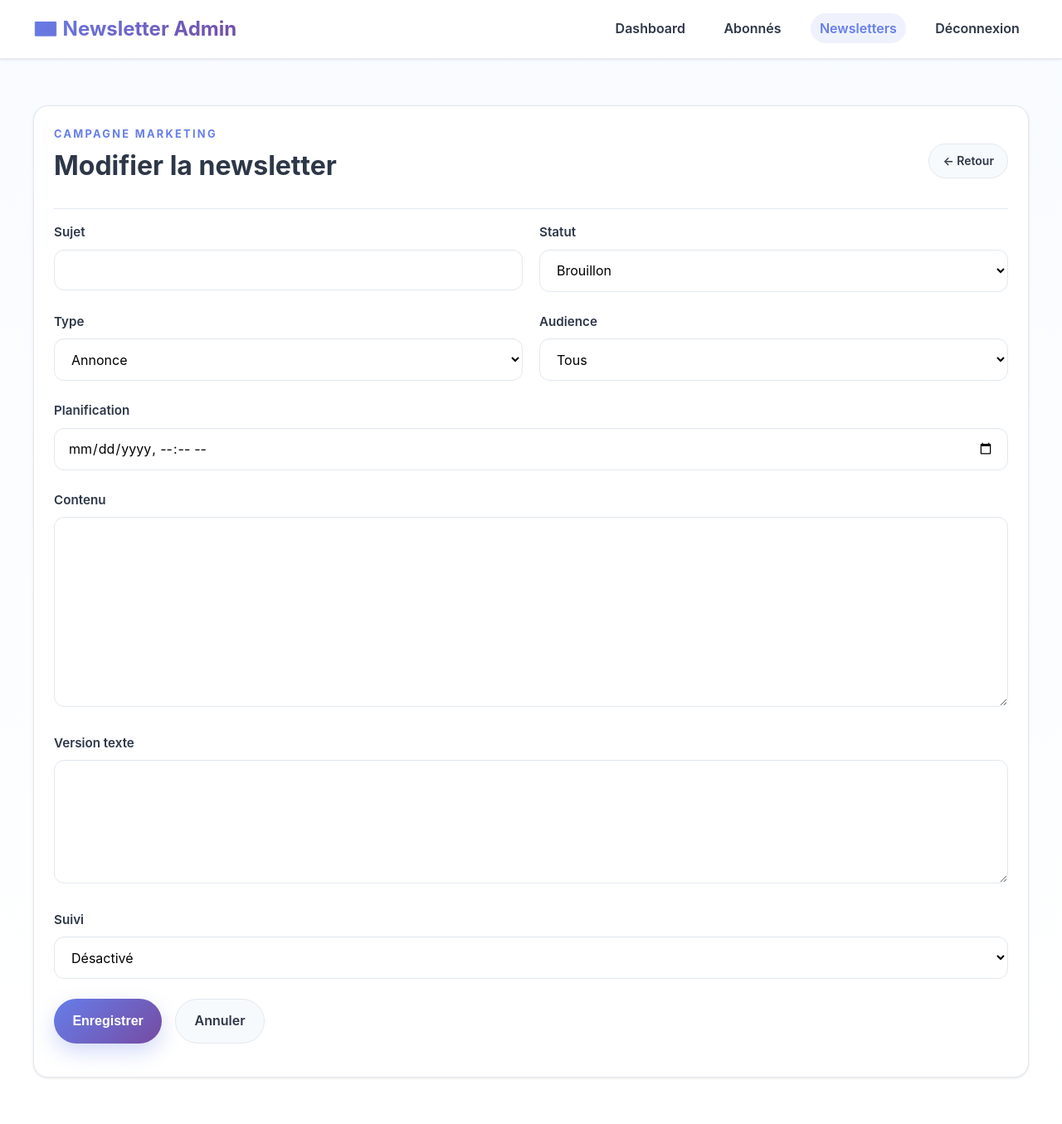
After one commit to dontka/newsletter-marketing, a PHP site: template src/Views/newsletter/edit.php in a window 1280 px wide. The commit adds this page. Shown: the whole page at 83% size. Run offline with PHP 8.4, Linux system fonts and the light colour scheme; the template is opened without the code that fills it, so the values that code supplies are empty; some libraries are stand-ins or nearby versions.

Commit message:
Add edit, update, and delete functionality for newsletters

```diff
--- a/src/App.php
+++ b/src/App.php
@@ -55,6 +55,9 @@ class App
         $this->router->add('GET', '/newsletter', [$newsletter, 'list']);
         $this->router->add('GET', '/newsletter/create', [$newsletter, 'create']);
         $this->router->add('POST', '/newsletter/save', [$newsletter, 'save']);
+        $this->router->add('GET', '/newsletter/edit', [$newsletter, 'edit']);
+        $this->router->add('POST', '/newsletter/update', [$newsletter, 'update']);
+        $this->router->add('POST', '/newsletter/delete', [$newsletter, 'delete']);
 
         $subscribers = new SubscribersController();
         $this->router->add('GET', '/subscribers', [$subscribers, 'list']);
--- /dev/null
+++ b/src/Views/newsletter/edit.php
@@ -0,0 +1,108 @@
+<?php
+?><!DOCTYPE html>
+<html lang="fr">
+<head>
+    <meta charset="UTF-8">
+    <meta name="viewport" content="width=device-width, initial-scale=1.0">
+    <title>Modifier la newsletter</title>
+    <link rel="stylesheet" href="https://cdn.jsdelivr.net/npm/quill@1.3.7/dist/quill.snow.css">
+    <link rel="stylesheet" href="/public/assets/style.css">
+</head>
+<body>
+<nav class="navbar">
+    <div class="container navbar-container">
+        <div class="navbar-brand">📧 Newsletter Admin</div>
+        <ul class="navbar-menu">
+            <li><a href="/admin/dashboard">Dashboard</a></li>
+            <li><a href="/subscribers">Abonnés</a></li>
+            <li><a href="/newsletter" class="active">Newsletters</a></li>
+            <li><a href="/admin/logout">Déconnexion</a></li>
+        </ul>
+    </div>
+</nav>
+
+<div class="container page-section">
+    <div class="card">
+        <div class="card-header">
+            <div class="flex-between">
+                <div>
+                    <p class="section-label">Campagne marketing</p>
+                    <h2>Modifier la newsletter</h2>
+                </div>
+                <a href="/newsletter" class="btn btn-secondary btn-sm">← Retour</a>
+            </div>
+        </div>
+
+        <form method="post" action="/newsletter/update" class="card-body">
+            <input type="hidden" name="id" value="<?= (int) $newsletter['id'] ?>">
+            <div class="row">
+                <div class="col">
+                    <div class="form-group">
+                        <label for="subject">Sujet</label>
+                        <input type="text" id="subject" name="subject" value="<?= htmlspecialchars($newsletter['subject'], ENT_QUOTES, 'UTF-8') ?>" required>
+                    </div>
+                </div>
+                <div class="col">
+                    <div class="form-group">
+                        <label for="status">Statut</label>
+                        <select id="status" name="status">
+                            <option value="draft" <?= $newsletter['status'] === 'draft' ? 'selected' : '' ?>>Brouillon</option>
+                            <option value="scheduled" <?= $newsletter['status'] === 'scheduled' ? 'selected' : '' ?>>Programmé</option>
+                            <option value="sending" <?= $newsletter['status'] === 'sending' ? 'selected' : '' ?>>Envoi</option>
+                            <option value="sent" <?= $newsletter['status'] === 'sent' ? 'selected' : '' ?>>Envoyé</option>
+                        </select>
+                    </div>
+                </div>
+            </div>
+            <div class="row">
+                <div class="col">
+                    <div class="form-group">
+                        <label for="campaign_type">Type</label>
+                        <select id="campaign_type" name="campaign_type">
+                            <option value="announcement" <?= $newsletter['campaign_type'] === 'announcement' ? 'selected' : '' ?>>Annonce</option>
+                            <option value="promotion" <?= $newsletter['campaign_type'] === 'promotion' ? 'selected' : '' ?>>Promotion</option>
+                            <option value="educational" <?= $newsletter['campaign_type'] === 'educational' ? 'selected' : '' ?>>Éducation</option>
+                            <option value="product" <?= $newsletter['campaign_type'] === 'product' ? 'selected' : '' ?>>Produit</option>
+                        </select>
+                    </div>
+                </div>
+                <div class="col">
+                    <div class="form-group">
+                        <label for="audience">Audience</label>
+                        <select id="audience" name="audience">
+                            <option value="all" <?= $newsletter['audience'] === 'all' ? 'selected' : '' ?>>Tous</option>
+                            <option value="active" <?= $newsletter['audience'] === 'active' ? 'selected' : '' ?>>Actifs</option>
+                            <option value="new" <?= $newsletter['audience'] === 'new' ? 'selected' : '' ?>>Nouveaux</option>
+                            <option value="vip" <?= $newsletter['audience'] === 'vip' ? 'selected' : '' ?>>VIP</option>
+                        </select>
+                    </div>
+                </div>
+            </div>
+            <div class="form-group">
+                <label for="scheduled_at">Planification</label>
+                <input type="datetime-local" id="scheduled_at" name="scheduled_at" value="<?= htmlspecialchars($newsletter['scheduled_at'] ?? '', ENT_QUOTES, 'UTF-8') ?>">
+            </div>
+            <div class="form-group">
+                <label for="content">Contenu</label>
+                <textarea id="content" name="content" rows="10" required><?= htmlspecialchars($newsletter['content'], ENT_QUOTES, 'UTF-8') ?></textarea>
+            </div>
+            <div class="form-group">
+                <label for="plain_text">Version texte</label>
+                <textarea id="plain_text" name="plain_text" rows="6"><?= htmlspecialchars($newsletter['plain_text'] ?? '', ENT_QUOTES, 'UTF-8') ?></textarea>
+            </div>
+            <div class="form-group">
+                <label for="tracking">Suivi</label>
+                <select id="tracking" name="tracking">
+                    <option value="1" <?= !empty($newsletter['tracking_enabled']) ? 'selected' : '' ?>>Activé</option>
+                    <option value="0" <?= empty($newsletter['tracking_enabled']) ? 'selected' : '' ?>>Désactivé</option>
+                </select>
+            </div>
+            <div class="form-actions">
+                <button type="submit" class="btn btn-primary">Enregistrer</button>
+                <a href="/newsletter" class="btn btn-secondary">Annuler</a>
+            </div>
+        </form>
+    </div>
+</div>
+</body>
+</html>
```
Also changed, not shown: src/Controllers/NewsletterController.php (+99 -2 lines), src/Views/newsletter/list.php (+10 -0 lines).
